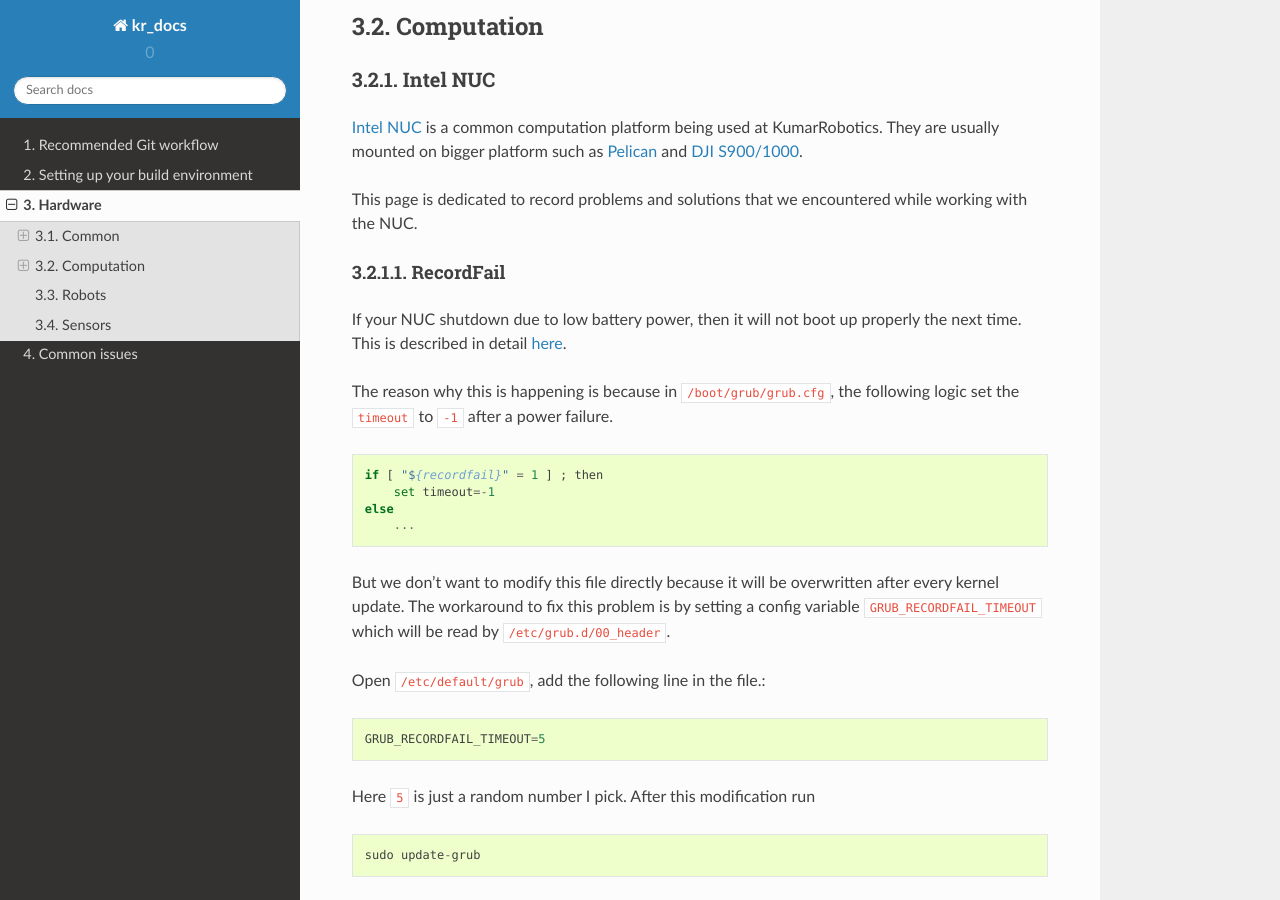
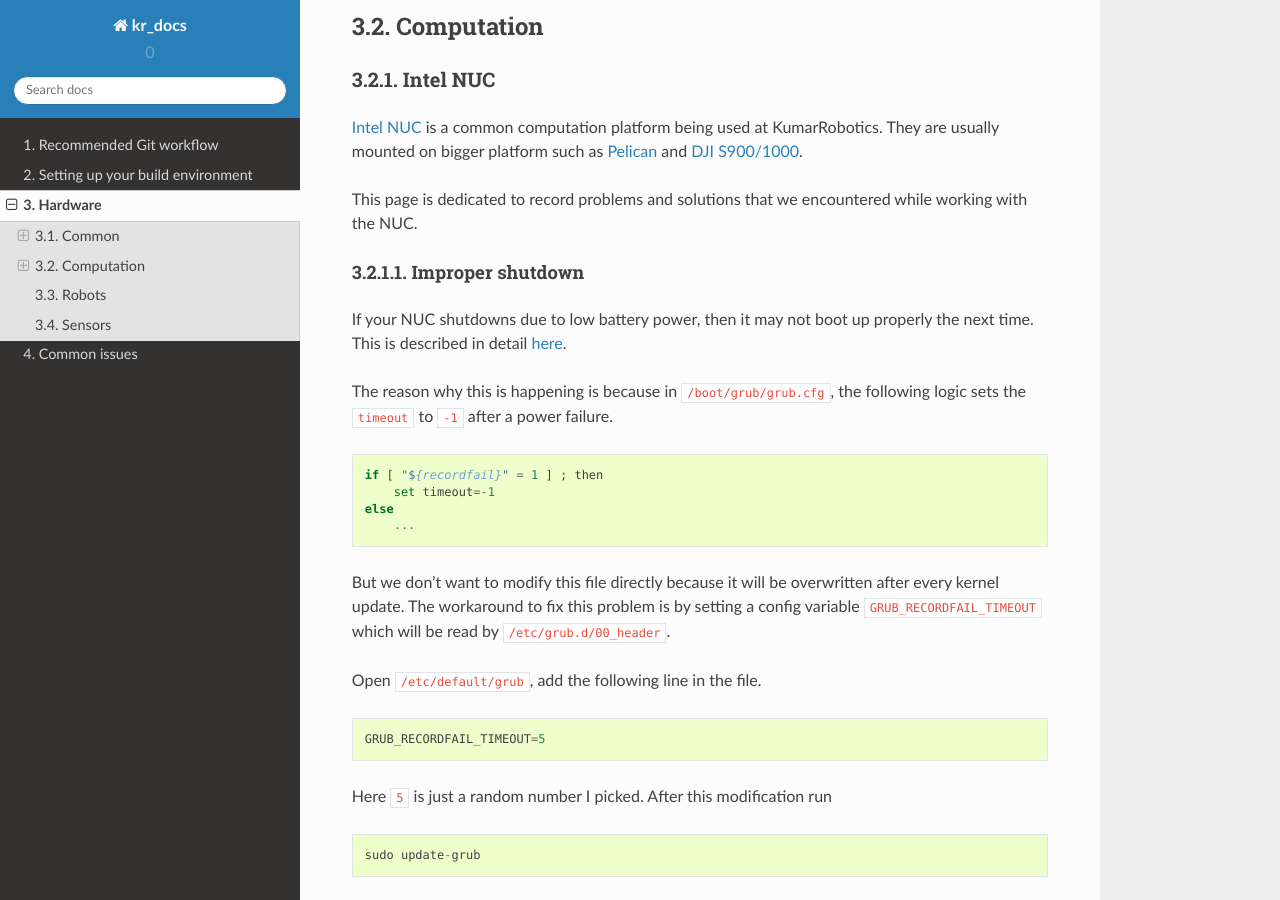
Before and after one commit to KumarRobotics/kr_docs, a Sphinx documentation site: the page built from docs/source/references/hardware.rst, in a window 1280 px wide and 900 px high, scrolled down 895 px. Built offline with Sphinx 7.4.7 and the Read the Docs theme 2.0.0, drawn with Linux system fonts in a browser that asks for light colours; some of the changed text lies outside the part shown.

Commit message:
Fix some grammar mistakes

```diff
--- a/docs/source/references/hardware.rst
+++ b/docs/source/references/hardware.rst
@@ -51,12 +51,12 @@ Intel NUC
 
 This page is dedicated to record problems and solutions that we encountered while working with the NUC.
 
-RecordFail
-~~~~~~~~~~
+Improper shutdown
+~~~~~~~~~~~~~~~~~
 
-If your NUC shutdown due to low battery power, then it will not boot up properly the next time. This is described in detail `here <https://bugs.launchpad.net/ubuntu/+source/grub2/+bug/872244>`_.
+If your NUC shutdowns due to low battery power, then it may not boot up properly the next time. This is described in detail `here <https://bugs.launchpad.net/ubuntu/+source/grub2/+bug/872244>`_.
 
-The reason why this is happening is because in ``/boot/grub/grub.cfg``, the following logic set the ``timeout`` to ``-1`` after a power failure. ::
+The reason why this is happening is because in ``/boot/grub/grub.cfg``, the following logic sets the ``timeout`` to ``-1`` after a power failure. ::
 
     if [ "${recordfail}" = 1 ] ; then
         set timeout=-1
@@ -65,11 +65,11 @@ The reason why this is happening is because in ``/boot/grub/grub.cfg``, the foll
 
 But we don't want to modify this file directly because it will be overwritten after every kernel update. The workaround to fix this problem is by setting a config variable ``GRUB_RECORDFAIL_TIMEOUT`` which will be read by ``/etc/grub.d/00_header``.
 
-Open ``/etc/default/grub``, add the following line in the file.::
+Open ``/etc/default/grub``, add the following line in the file. ::
 
     GRUB_RECORDFAIL_TIMEOUT=5
 
-Here ``5`` is just a random number I pick. After this modification run ::
+Here ``5`` is just a random number I picked. After this modification run ::
 
     sudo update-grub
 
```
Also changed, not shown: other parts of docs/source/references/hardware.rst (+1 -1 lines).
